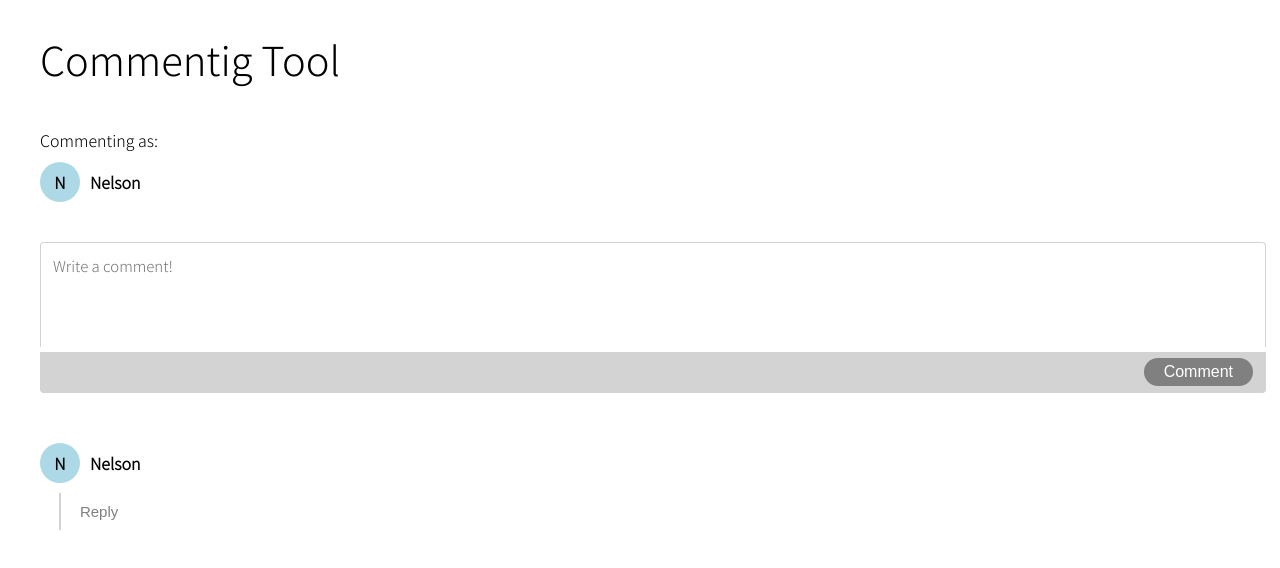
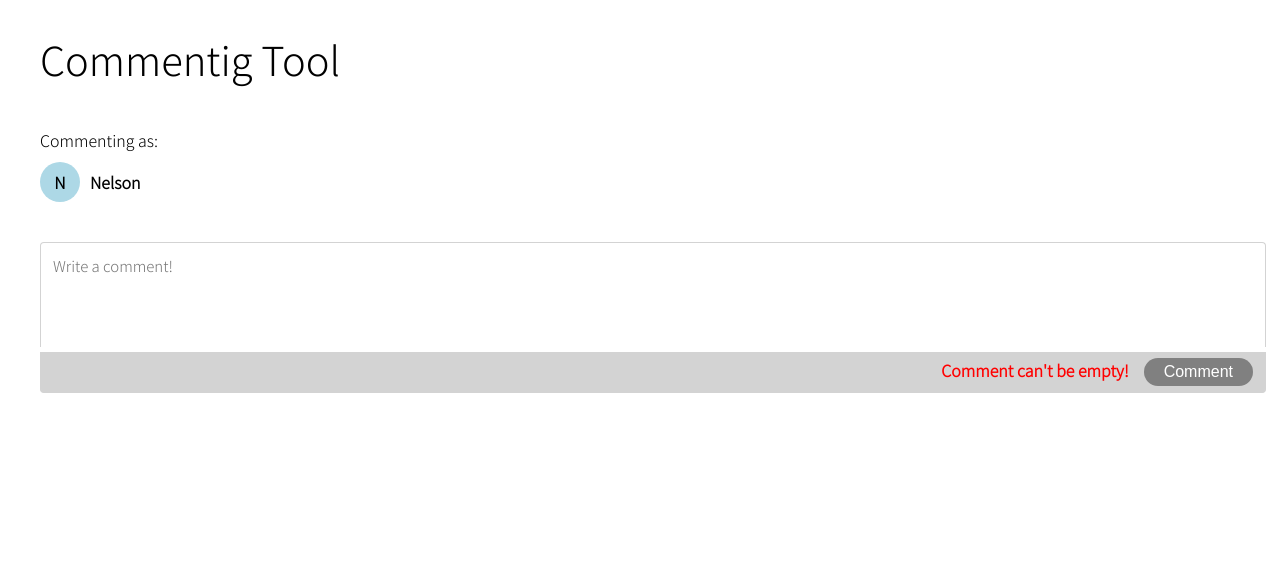
Before and after one commit to nelsonortega/commenting-tool, a React (Create React App) app: page / in a window 1280 px wide. Both pictures are taken after a click on the button "Comment". Shown: the top 568 px of the page. Built offline with nearby package versions, Linux system fonts and the light colour scheme.

Commit message:
Empty comment validated
Added an alert message when the comment is empty

```diff
--- a/src/components/TextArea/TextArea.css
+++ b/src/components/TextArea/TextArea.css
@@ -36,6 +36,12 @@
   border-radius: 20px;
   padding: 5px 20px;
   font-size: 16px;
+  margin-left: 15px;
+}
+
+.alert {
+  color: red;
+  font-weight: bold;
 }
 
 .send-comment-button:hover {
--- a/src/components/TextArea/TextArea.tsx
+++ b/src/components/TextArea/TextArea.tsx
@@ -1,7 +1,8 @@
 import './TextArea.css';
-import React, { ChangeEvent, useContext, useState } from 'react';
+import React, { ChangeEvent, useContext, useEffect, useState } from 'react';
 import CommentContext from '../../context/Comment/CommentContext';
 import CurrentUserContext from '../../context/CurrentUser/CurrentUserContext';
+import ShowComponent from '../ShowComponent/ShowComponent';
 
 interface ITextAreaProps {
   parentId?: string
@@ -9,22 +10,44 @@ interface ITextAreaProps {
 }
 
 function TextArea(props: ITextAreaProps) {
+  const { currentUser } = useContext(CurrentUserContext)
+  const { addComment, addReply } = useContext(CommentContext)
+
   const [comment, setComment] = useState<string>('')
-  const { addComment, addReply } = useContext(CommentContext)
-  const { currentUser } = useContext(CurrentUserContext)
+  const [showAlert, setShowAlert] = useState<boolean>(false)
+
+  useEffect(() => {
+    let timeout: NodeJS.Timeout
+
+    if (showAlert) {
+      timeout = setTimeout(() => {
+        setShowAlert(false)
+      }, 3000)
+    }
+
+    return () => {
+      clearTimeout(timeout)
+    }
+  }, [showAlert])
 
   const setTextAreaValue = (event: ChangeEvent<HTMLTextAreaElement>) => {
     setComment(event.target.value)
   }
 
   const sendComment = () => {
+    if (!comment.trim()) {
+      setShowAlert(true)
+      setComment('')
+      return
+    }
+
     if (props.parentId && props.closeReply) {
       addReply(currentUser, comment, props.parentId)
       props.closeReply()
-    } else {
+    } else
       addComment(currentUser, comment)
-    }
 
+    setShowAlert(false)
     setComment('')
   }
 
@@ -37,6 +60,9 @@ function TextArea(props: ITextAreaProps) {
         placeholder="Write a comment!"
       />
       <div className="button-container">
+        <ShowComponent show={showAlert}>
+          <label className="alert">Comment can't be empty!</label>
+        </ShowComponent>
         <button
           className="send-comment-button"
           onClick={sendComment}
```
